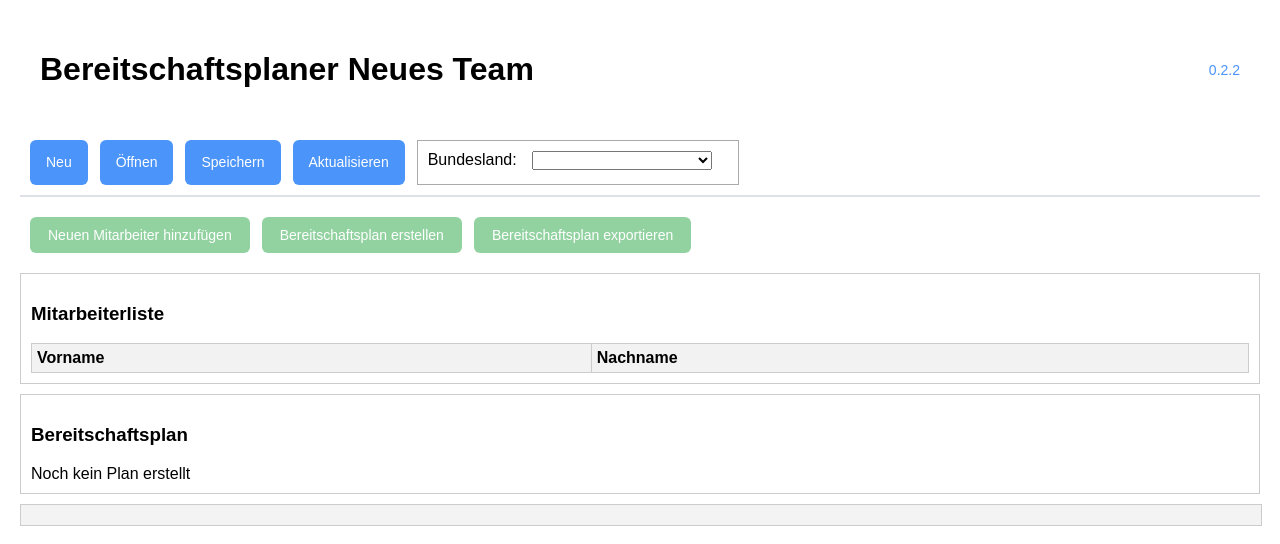
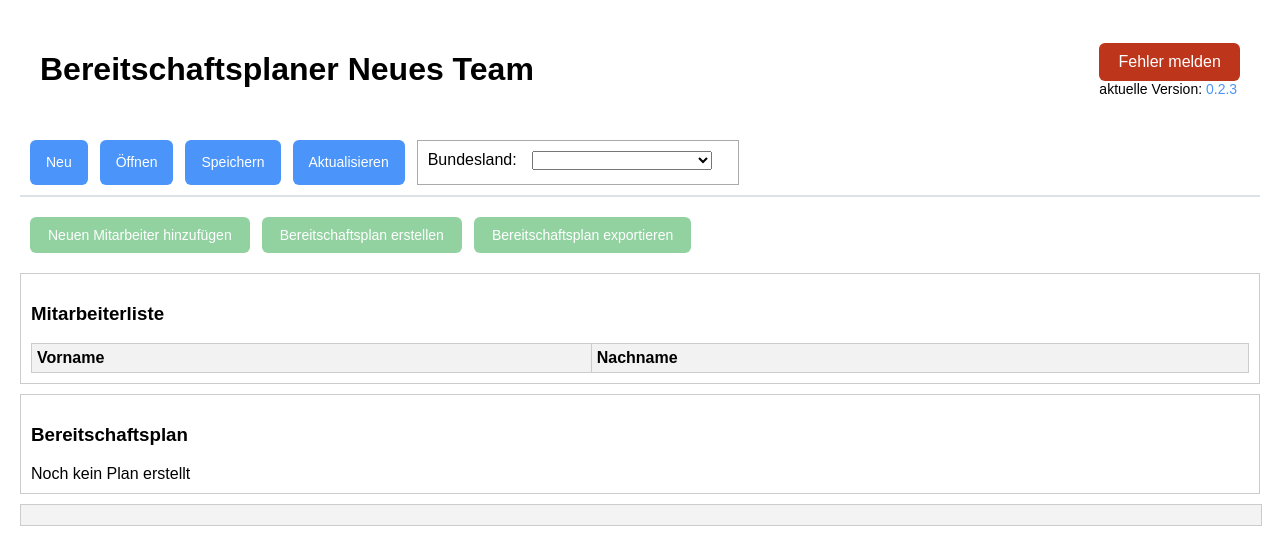
Before and after one commit to Dirty69Darry/Bereitschaftsplaner_Web, a plain HTML site: page index.html in a window 1280 px wide. Drawn offline with Linux system fonts and the light colour scheme; no server answers.

Commit message:
Added Bug-Report-Button
Added Bugreport Button
Bug fix: Ab zweiten "neuen Mitarbeiter hinzufügen" nicht mehr speicherbar

```diff
--- a/index.html
+++ b/index.html
@@ -8,7 +8,10 @@
 <body>
 <header>
     <h1>Bereitschaftsplaner <span id="titleTeamName"></span></h1>
+    <div>
+    <div id="bug-report" onclick="openBugReport()">Fehler melden</div>
     <div id="version-label"></div>
+    </div>
 </header>
 
 <nav>
--- a/main.js
+++ b/main.js
@@ -27,7 +27,7 @@ let vacations = []; // Array für Urlaubsanträge
 //global Konstanten
 const dataUrl = "https://github.com/Dirty69Darry/Bereitschaftsplaner_Web"; // URL zum Repository
 const versionUrl = "https://raw.githubusercontent.com/Dirty69Darry/Bereitschaftsplaner_Web/main/meta.json"; // URL zur Versionskontrolle
-const currentVersion = "0.2.2"; // Aktuelle Version der Anwendung
+const currentVersion = "0.2.3"; // Aktuelle Version der Anwendung
 const openBtn  = document.getElementById('openModal');
 const closeBtn = document.getElementById('closeModal');
 const addOverlay  = document.getElementById('addOverlay');
@@ -166,7 +166,7 @@ window.addEventListener('DOMContentLoaded', () => {
 
 // Überprüft die Version
 async function checkVersion() {
-        document.getElementById("version-label").innerHTML = `<a href = ${dataUrl} target ="_blank">${currentVersion}</a>`;
+        document.getElementById("version-label").innerHTML = `aktuelle Version: <a href = ${dataUrl} target ="_blank">${currentVersion}</a>`;
 
         const apiUrl = `https://api.allorigins.win/get?url=${encodeURIComponent(versionUrl)}`;
         fetch(apiUrl)
@@ -205,6 +205,24 @@ function toggleActionButtons(){
     }
 }
 
+function openBugReport() {
+    const title = encodeURIComponent("Bug Report: [Kurze Fehlerbeschreibung]");
+    const body = encodeURIComponent(
+        "" +
+        "Bitte beschreiben Sie den Fehler hier:\n\n" +
+        "---\n" +
+        "Technische Details:\n" +
+        `Datum: ${new Date().toLocaleString()}\n` +
+        `Browser: ${navigator.userAgent}\n` +
+        `Plattform: ${navigator.platform}\n`+
+        `Version: ${currentVersion}\n` +
+        "---\n\n"
+    );
+
+    //window.open(dataUrl +'/issues/new?template=bug_report.md');
+    window.open (dataUrl + '/issues/new?title=' + title + '&body=' + body, "_blank");
+}
+
 /*--------------------Feiertage und Urlaub----------------------------- */
 // Berechnet das Datum von Ostersonntag
 function calculateEaster(year) {
@@ -240,7 +258,6 @@ function calculateFirstAdvent(year){
     return firstAdvent;
 }
 
-// gibt die Feiertage des Bundeslandes für ein bestimmtes Jahr zurück
 function getHolidays(year) {
     const easter = calculateEaster(year);
     const firstAdvent = calculateFirstAdvent(year);
@@ -369,14 +386,12 @@ function initHolidayTable(holTable) {
     }
     // Lese das employees-Array aus dem localStorage
     const employees = JSON.parse(localStorage.getItem(globalEmployeesData) || "[]");
-    let employee = {};
+    let employee = employees[currentEditIndex] || {};
     let holValue = null;
     const thisholidays = Bundeslaender[document.getElementById("stateSelect").value]; // Aktuell ausgewähltes Bundesland
 
     if (!thisholidays || !thisholidays.holidays || thisholidays.holidays.length === 0) {return console.error("Keine Feiertage für das ausgewählte Bundesland gefunden.");}
-    if (currentEditIndex >= 0 && employees.length > 0) {
-        employee = employees[currentEditIndex];
-    }
+
 
     const table = document.getElementById(holTable);
     for (const h of thisholidays.holidays) {
@@ -811,7 +826,7 @@ openBtn.addEventListener('click', () => {
     const addVacationBtn = document.getElementById("addVacationBtn");
     // Vor dem Hinzufügen: alle EventListener entfernen
     addVacationBtn.replaceWith(addVacationBtn.cloneNode(true));
-        document.getElementById("addVacationBtn").addEventListener("click", (e) => addVacation(e, 'vacationBegin', 'vacationEnd', 'vacationTable'));
+    document.getElementById("addVacationBtn").addEventListener("click", (e) => addVacation(e, 'vacationBegin', 'vacationEnd', 'vacationTable'));
 
 });
 
@@ -864,7 +879,7 @@ form.addEventListener('submit', e => {
         id,
         firstName,
         lastName,
-        vacations,
+        vacations: [...vacations],
         lastOnHolidayYear: holidayData
     };
 
--- a/meta.json
+++ b/meta.json
@@ -1,3 +1,3 @@
 {
-    "version": "0.2.2"
+    "version": "0.2.3"
 }
--- a/style.css
+++ b/style.css
@@ -172,6 +172,18 @@
         font-family: sans-serif;
         font-size: 14px;
     }
+    #bug-report {
+        padding: 0.6em 1.2em;
+        font-size: 1rem;
+        cursor: pointer;
+        background-color: #bd361c;
+        border: none;
+        border-radius: 6px;
+        color: white;
+    }
+    #bug-report:hover {
+        background-color: #982a14;
+    }
     #newEmployeeBtn {
         width: 620px;
         font-size: 16px;
```
